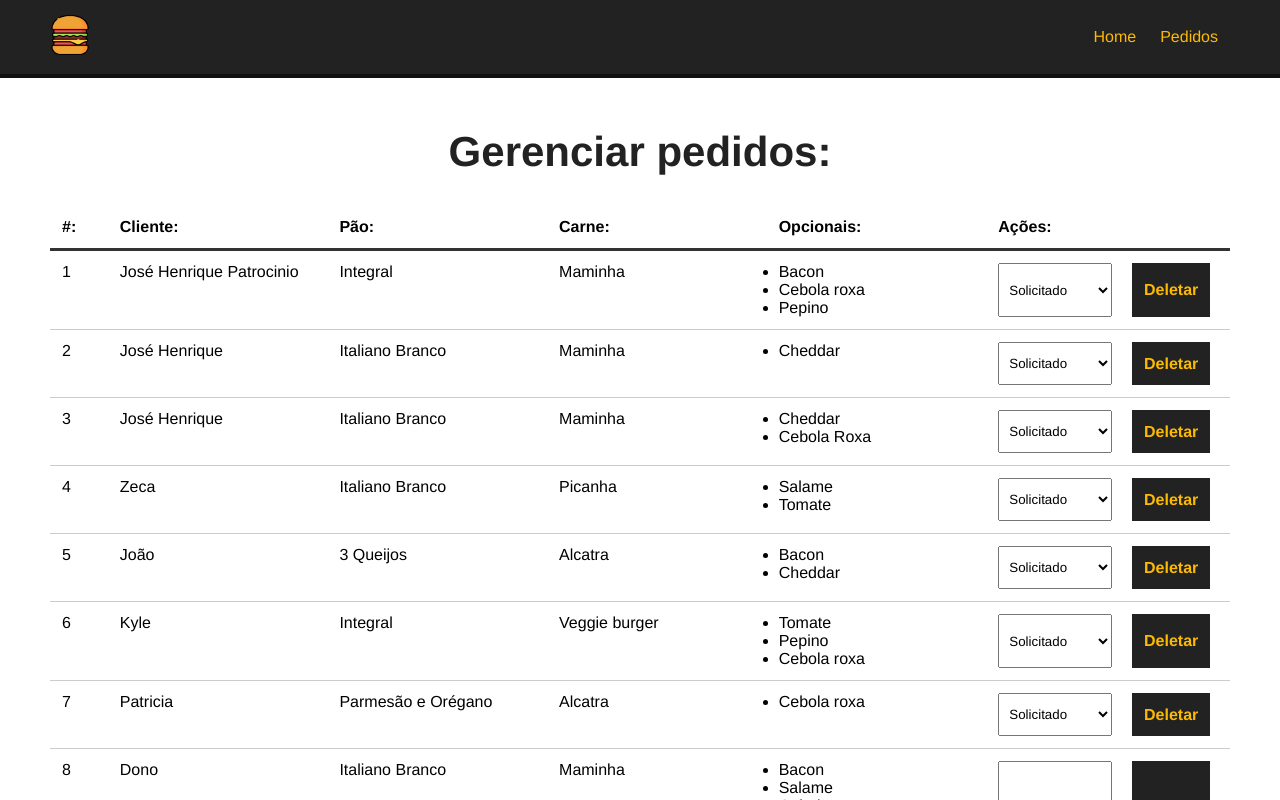
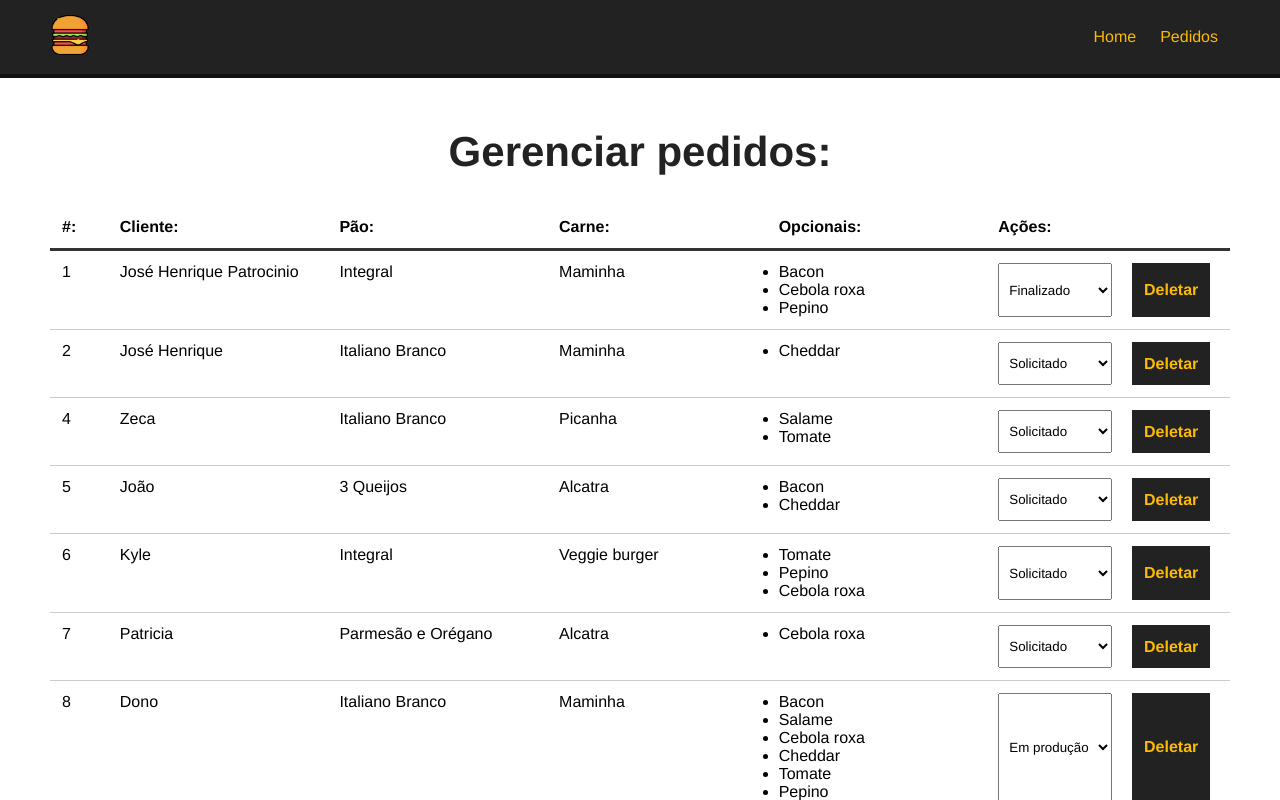
Before and after one commit to JoseHenriquePatrocinio/makeyourburger, a Vue app: page /pedidos in a window 1280 px wide. Shown: the top 800 px of the page. Built offline with nearby package versions, Linux system fonts and the light colour scheme; data requests are answered from the project's data file.

Commit message:
feat: atualizar status do pedido

```diff
--- a/db/db.json
+++ b/db/db.json
@@ -87,7 +87,7 @@
         "Cebola roxa",
         "Pepino"
       ],
-      "status": "Solicitado",
+      "status": "Finalizado",
       "id": 1
     },
     {
@@ -99,17 +99,6 @@
       ],
       "status": "Solicitado",
       "id": 2
-    },
-    {
-      "nome": "José Henrique",
-      "carne": "Maminha",
-      "pao": "Italiano Branco",
-      "opcionais": [
-        "Cheddar",
-        "Cebola Roxa"
-      ],
-      "status": "Solicitado",
-      "id": 3
     },
     {
       "nome": "Zeca",
@@ -167,7 +156,7 @@
         "Tomate",
         "Pepino"
       ],
-      "status": "Solicitado",
+      "status": "Em produção",
       "id": 8
     },
     {
@@ -199,7 +188,7 @@
       "opcionais": [
         "Salame"
       ],
-      "status": "Solicitado",
+      "status": "Em produção",
       "id": 11
     },
     {
--- a/src/components/Dashboard.vue
+++ b/src/components/Dashboard.vue
@@ -21,9 +21,9 @@
                         <li v-for="(opcional, index) in burger.opcionais" :key="index">{{ opcional }}</li>
                     </ul>
                 </div>
-                <select name="status" id="status">
+                <select name="status" id="status" @change="updateBurger($event, burger.id)">
                     <option value="">Selecione</option>
-                    <option v-for="s in status" :key="s.id" value="s.tipo" :selected="burger.status == s.tipo">
+                    <option v-for="s in status" :key="s.id" :value="s.tipo" :selected="burger.status == s.tipo">
                         {{ s.tipo }}
                     </option>
                 </select>
@@ -67,6 +67,17 @@
             }
 
             this.getPedidos();
+        },
+        async updateBurger(event, id) {
+            const option = event.target.value;
+            const dataJson = JSON.stringify({ status: option });
+            const req = await fetch(`http://localhost:3000/burgers/${id}`,{
+                method:"PATCH",
+                headers: {"Content-Type" : "application/json"},
+                body: dataJson
+            });
+
+            const res = await req.json();
         }
     },
     mounted() {
```
